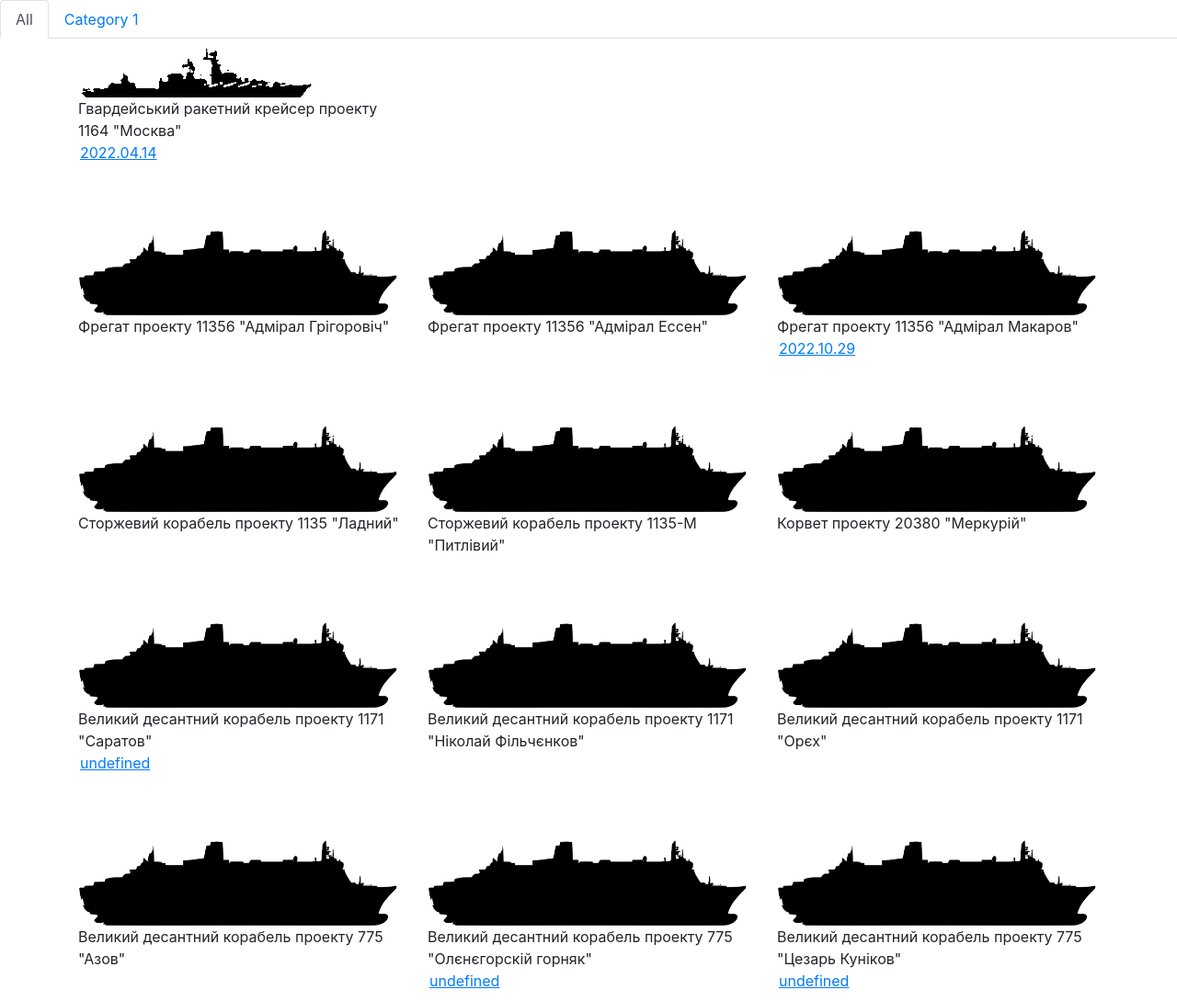
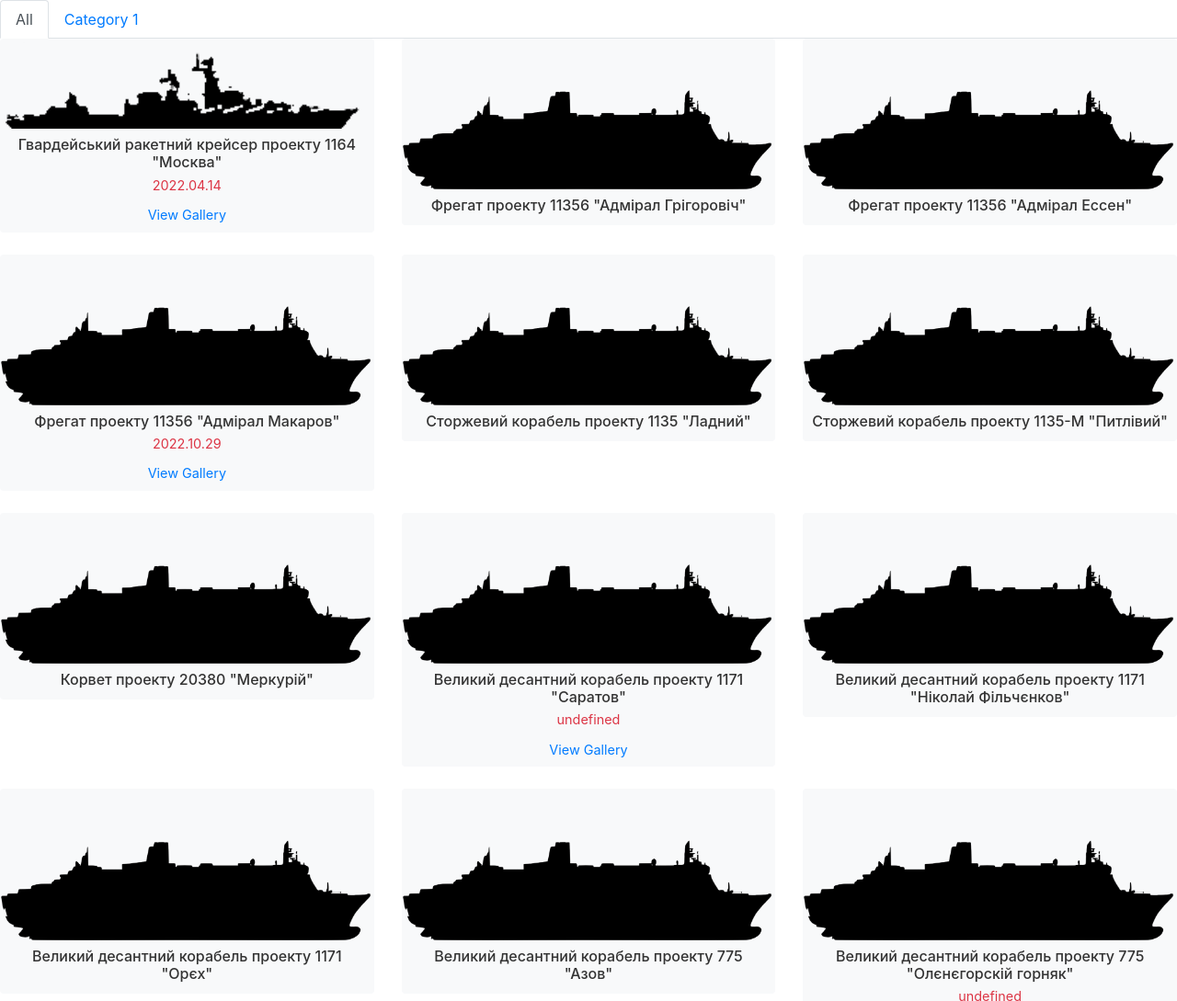
Before and after one commit to Quarezz/blackseapurify, a plain HTML site: page index.html in a window 1280 px wide. Shown: the top 1089 px of the page at 92% size. Drawn offline with nearby package versions, Linux system fonts and the light colour scheme.

Commit message:
UI fine tune

```diff
--- a/css/style.css
+++ b/css/style.css
@@ -1,34 +1,8 @@
-.image-container[data-state="down"] .image-caption,
-.image-container[data-state="down"] .view-gallery {
-    position: relative;
-    z-index: 3; /* This ensures the text and button are above the fire */
-}
-
-/* Make video responsive */
-.video-responsive {
-    width: 100%;
-    height: auto;
-    max-width: 100%;
-}
-
-.modal-dialog {
-    max-width: 90%; /* Modal width should not exceed 90% of the screen width */
-    margin: 30px auto; /* This will center the modal horizontally */
-}
-
-.modal-content {
-    overflow: hidden; /* In case the content is bigger than the modal */
-}
-
-.modal-body {
-    max-height: calc(100vh - 60px); /* Adjust the '60px' value based on your modal header/footer */
-    overflow-y: auto; /* Makes the modal body scrollable */
-}
-
-.image-caption {
-    margin-bottom: 0px;
-}
-
+/*
+    -------------------------
+    Modal gallery
+    -------------------------
+*/
 .view-gallery-text {
     color: #007bff; /* Bootstrap default link color */
     text-decoration: underline; /* Underline to indicate it's clickable */
@@ -37,10 +11,106 @@
     padding: 2px; /* Optional: Adjust padding to your preference */
     /* Optional: Add hover effect to mimic a real link */
 }
-
 .view-gallery-text:hover {
     color: #0056b3; /* Darker shade on hover to give feedback */
     text-decoration: none; /* Removing the underline on hover can be a nice effect */
     /* Optional: you could also change the background color slightly on hover for more feedback */
     background-color: rgba(0, 0, 0, 0.05); /* Very light background color on hover */
 }
+/* Make video responsive */
+.video-responsive {
+    width: 100%;
+    height: auto;
+    max-width: 100%;
+}
+.modal-dialog {
+    max-width: 90%; /* Modal width should not exceed 90% of the screen width */
+    margin: 30px auto; /* This will center the modal horizontally */
+}
+.modal-content {
+    overflow: hidden; /* In case the content is bigger than the modal */
+}
+.modal-body {
+    max-height: calc(100vh - 60px); /* Adjust the '60px' value based on your modal header/footer */
+    overflow-y: auto; /* Makes the modal body scrollable */
+}
+/*
+    --------------------
+    Cards
+    --------------------
+*/
+
+/* Card Styles */
+.card {
+    border: none;
+    border-radius: 0.25rem;
+    overflow: hidden; /* Ensures the overlay fits within the card */
+    background-color: #f8f9fa; /* Light grey background */
+    transition: transform 0.3s ease-in-out; /* Smooth transition for hover effect */
+}
+/* Image Wrapper Styles */
+.image-wrapper {
+    position: relative;
+}
+/* Ship Image Styles */
+.card-img-top {
+    width: 100%;
+    height: auto; /* Adjust height to maintain the aspect ratio */
+    transition: opacity 0.3s ease-in-out; /* Smooth transition for hover effect */
+}
+/* Overlay for Destroyed Ships */
+.overlay {
+    position: absolute;
+    top: 0;
+    left: 0;
+    width: 100%;
+    height: 100%;
+    background: linear-gradient(to top, rgba(255, 0, 0, 0), rgba(255, 0, 0, 0.5)); /* Fire-like gradient */
+    opacity: 0; /* Hide initially; shown on 'down' status */
+    transition: opacity 0.3s ease-in-out; /* Smooth transition for hover effect */
+}
+/* Card Body Styles */
+.card-body {
+    padding: 0.5rem;
+    text-align: center;
+}
+/* Ship Name Styles */
+.card-title {
+    font-size: 1rem; /* Adjust font size as needed */
+    color: #333; /* Dark text for readability */
+    margin-bottom: 0.25rem; /* Spacing between title and date */
+}
+/* Date Text Styles */
+.card-text {
+    font-size: 0.9rem; /* Adjust font size as needed */
+    color: #dc3545; /* Bootstrap's danger color for the date */
+    margin-bottom: 0.5rem; /* Spacing between date and button */
+}
+/* Button Styles to Look Like Text */
+.btn-link {
+    font-size: 0.9rem; /* Adjust font size as needed */
+    color: #007bff; /* Bootstrap's link color */
+    padding: 0; /* Remove padding */
+    border: none; /* Remove border */
+    background: none; /* Remove background */
+}
+.btn-link:hover,
+.btn-link:focus {
+    text-decoration: underline; /* Underline to indicate it's clickable */
+    color: #0056b3; /* Darker shade on hover */
+    background: none; /* Ensure no background on hover/focus */
+    outline: none; /* Remove focus outline */
+}
+
+/* Hover Effects for Card */
+.card:hover {
+    transform: scale(1.03); /* Slightly scale up cards on hover */
+}
+
+.card:hover .card-img-top {
+    opacity: 0.9; /* Slightly fade image on hover */
+}
+
+.card:hover .overlay {
+    opacity: 1; /* Show the overlay on hover if status is 'down' */
+}
--- a/js/script.js
+++ b/js/script.js
@@ -481,47 +481,65 @@ document.addEventListener('DOMContentLoaded', function () {
     }
     // Builds HTML grid of ships
     function buildShipsGrid(ships) {
-        var grid = document.getElementById('container')
-        ships.forEach(row => {
-            var rowElement = document.createElement("div")
-            rowElement.className = "row"
-            row.forEach(ship => {
-                var shipElement = document.createElement("div")
-                shipElement.className = "col-md-4 mb-4"
+        var tabContent = document.getElementById('all'); // Get the 'All' tab content container
+        tabContent.innerHTML = ''; // Clear existing content
 
-                var shipContainer = document.createElement("div")
-                shipContainer.className = "image-container"
-                shipContainer.setAttribute("data-state", ship.status)
-                shipElement.appendChild(shipContainer)
+        var row = document.createElement("div");
+        row.className = "row";
 
-                var image = document.createElement("img")
-                image.className = "img-fluid"
-                image.src = ship.image
-                shipContainer.appendChild(image)
+        ships.forEach(ship => {
+            var col = document.createElement("div");
+            col.className = "col-md-4 mb-4";
 
-                var caption = document.createElement("p")
-                caption.className="image-caption"
-                caption.innerText=ship.name
-                shipContainer.appendChild(caption)
+            var card = document.createElement("div");
+            card.className = "card";
 
-                if (ship.status === "down") {
-                    var buttonAsText = document.createElement("span"); // changed from 'button' to 'span'
-                    buttonAsText.className = "view-gallery-text";
-                    buttonAsText.style.cursor = "pointer";
-                    buttonAsText.innerText = ship.date;
-                    buttonAsText.addEventListener('click', function (event) {
-                        event.stopPropagation(); // Prevent the image state toggling
-                        openGallery(ship);
-                    });
-                    shipContainer.appendChild(buttonAsText);
-                }
+            var imageWrapper = document.createElement("div");
+            imageWrapper.className = "image-wrapper position-relative";
 
-                rowElement.appendChild(shipElement)
-            })
-            grid.appendChild(rowElement)
-        })
+            var image = document.createElement("img");
+            image.className = "card-img-top";
+            image.src = ship.image;
+            image.alt = ship.name;
+            imageWrapper.appendChild(image);
+
+            if (ship.status === "down") {
+                var overlay = document.createElement("div");
+                overlay.className = "overlay";
+                overlay.classList.add('show-overlay'); // This class will be toggled based on the ship's status
+                imageWrapper.appendChild(overlay);
+            }
+
+            var cardBody = document.createElement("div");
+            cardBody.className = "card-body";
+
+            var title = document.createElement("h5");
+            title.className = "card-title";
+            title.innerText = ship.name;
+            cardBody.appendChild(title);
+
+            if (ship.status === "down") {
+                var dateText = document.createElement("p");
+                dateText.className = "card-text";
+                dateText.innerText = ship.date;
+                cardBody.appendChild(dateText);
+
+                var button = document.createElement("button");
+                button.className = "btn btn-link p-0";
+                button.innerText = "View Gallery";
+                button.onclick = function () {
+                    openGallery(ship);
+                };
+                cardBody.appendChild(button);
+            }
+
+            card.appendChild(imageWrapper);
+            card.appendChild(cardBody);
+            col.appendChild(card);
+            row.appendChild(col);
+        });
+        tabContent.appendChild(row);
     }
-
     // Execution starts here
-    buildShipsGrid(ships)
+    buildShipsGrid(ships.flat(Infinity))
 });
```
